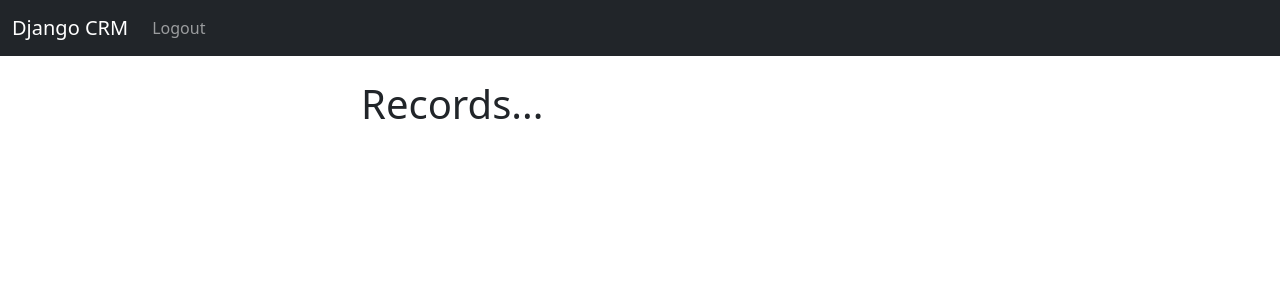
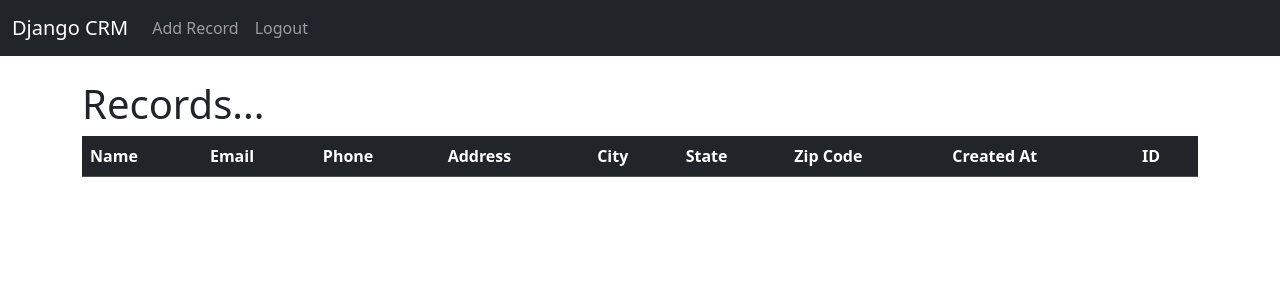
Before and after one commit to dmr31-coding/crm-intern, a Django app: page / in a window 1280 px wide. Shown: the top 300 px of the page. Run offline with Django 5.2, Linux system fonts and the light colour scheme; the visitor is signed in with stand-in values (Sample User, id 1); data that the repository does not hold is empty.

Commit message:
add update record of customer

```diff
--- a/CRMsplash_app/templates/home.html
+++ b/CRMsplash_app/templates/home.html
@@ -3,16 +3,53 @@
 
 {% block content %}
 
-    <div class="col-md-6 offset-md-3">
+
     {% if user.is_authenticated %}
         <h1>Records...</h1>
+        <table class="table table-striped table-hover">
+            <thead class="table-dark">
+                <tr>
+                    <th scope="col">Name</th>
+                    <th scope="col">Email</th>
+                    <th scope="col">Phone</th>
+                    <th scope="col">Address</th>
+                    <th scope="col">City</th>
+                    <th scope="col">State</th>
+                    <th scope="col">Zip Code</th>
+                    <th scope="col">Created At</th>
+                    <th scope="col">ID</th>
+
+                </tr>
+            </thead>
+            <tbody>
                 {% if records %}
                     {% for record in records %}
-                    {{ record }}
-                    <br />
+                        <tr>
+
+                            <td>
+                                {{ record.first_name }}
+                                {{ record.last_name }}
+                            </td>
+                            <td>{{ record.email }}</td>
+                            <td>{{ record.phone }}</td>
+                            <td>{{ record.address }}</td>
+                            <td>{{ record.city }}</td>
+                            <td>{{ record.state }}</td>
+                            <td>{{ record.zipcode }}</td>
+                            <td>{{ record.created_at }}</td>
+                            <td>
+                                <a href="{% url 'record' record.id %}">{{ record.id }}</a>
+                            </td>
+                        </tr>
                     {% endfor %}
                 {% endif %}
+                <tr></tr>
+            </tbody>
+        </table>
+
     {% else %}
+        <div class="col-md-6 offset-md-3">
+
             <h1>Login...</h1>
             <br />
             <form action="{% url 'home' %}" method="POST">
--- a/CRMsplash_app/templates/navbar.html
+++ b/CRMsplash_app/templates/navbar.html
@@ -15,12 +15,15 @@
 
         {% if user.is_authenticated %}
           <li class="nav-item">
+            <a class="nav-link" href="{% url 'add_record' %}">Add Record</a>
+          </li>
+          <li class="nav-item">
             <a class="nav-link" href="{% url 'logout' %}">Logout</a>
           </li>
         {% else %}
-        <li class="nav-item">
-          <a class="nav-link" href="{% url 'register' %}">Register</a>
-        </li>
+          <li class="nav-item">
+            <a class="nav-link" href="{% url 'register' %}">Register</a>
+          </li>
           <li class="nav-item">
             <a class="nav-link" href="{% url 'home' %}">Login</a>
           </li>
--- a/CRMsplash_app/urls.py
+++ b/CRMsplash_app/urls.py
@@ -6,6 +6,13 @@ urlpatterns = [
     #path('login/', views.login_user, name = 'login'),
     path('logout/', views.logout_user, name = 'logout'),
     path('register/', views.register_user, name = 'register'),
+    path('record/<int:pk>', views.customer_record, name = 'record'),
+    path('delete_record/<int:pk>', views.delete_record, name = 'delete_record'),
+    path('add_record/', views.add_record, name = 'add_record'),
+    path('update_record/<int:pk>', views.update_record, name = 'update_record'),
+
+
+
 
 
 ]
--- a/CRMsplash_app/views.py
+++ b/CRMsplash_app/views.py
@@ -3,7 +3,7 @@ from django.shortcuts import render, redirect
 from django.contrib.auth import authenticate, login, logout
 from django.contrib import messages
 
-from .forms import SignUpForm
+from .forms import SignUpForm, AddRecordForm
 
 # Create your views here.
 
@@ -51,3 +51,54 @@ def register_user(request):
         form = SignUpForm()
         return render(request, 'register.html', {'form': form})
     return render(request, 'register.html', {'form': form})
+
+
+def customer_record(request, pk):
+    if request.user.is_authenticated:
+        # Look up Records
+        customer_record = Record.objects.get(id=pk)
+        return render(request, 'record.html', {'customer_record': customer_record})
+    else:
+        messages.success(request, "You must be logged in to view that page.")
+        return redirect('home')
+
+
+def delete_record(request, pk):
+    if request.user.is_authenticated:
+        delete_it = Record.objects.get(id=pk)
+        delete_it.delete()
+        messages.success(request, "Record deleted successfully...")
+        return redirect('home')
+    else:
+        messages.success(request, "You must be logged in...")
+        return redirect('home')
+
+def add_record(request):
+    form = AddRecordForm(request.POST or None)
+    if request.user.is_authenticated:
+        if request.method == "POST":
+            if form.is_valid():
+                add_record = form.save()
+                messages.success(request, "Record Added...")
+                return redirect('home')
+
+        return render(request, 'add_record.html', {'form': form})
+    else:
+        messages.success(request, "You must be logged in...")
+        return redirect('home')
+
+
+def update_record(request, pk):
+    if request.user.is_authenticated:
+        current_record = Record.objects.get(id = pk)
+        form = AddRecordForm(request.POST or None, instance=current_record)
+        if form.is_valid():
+            form.save()
+            messages.success(request, "Record has been updated...")
+            return redirect('home')
+
+        return render(request, 'update_record.html', {'form': form})
+
+    else:
+        messages.success(request, "You must be logged in...")
+        return redirect('home')
```
Also changed, not shown: CRMsplash_app/forms.py (+17 -0 lines), CRMsplash_app/templates/add_record.html (added, +16 -0 lines), CRMsplash_app/templates/record.html (added, +51 -0 lines), CRMsplash_app/templates/update_record.html (added, +14 -0 lines). Lines whose indentation alone changed are shown as unchanged.
